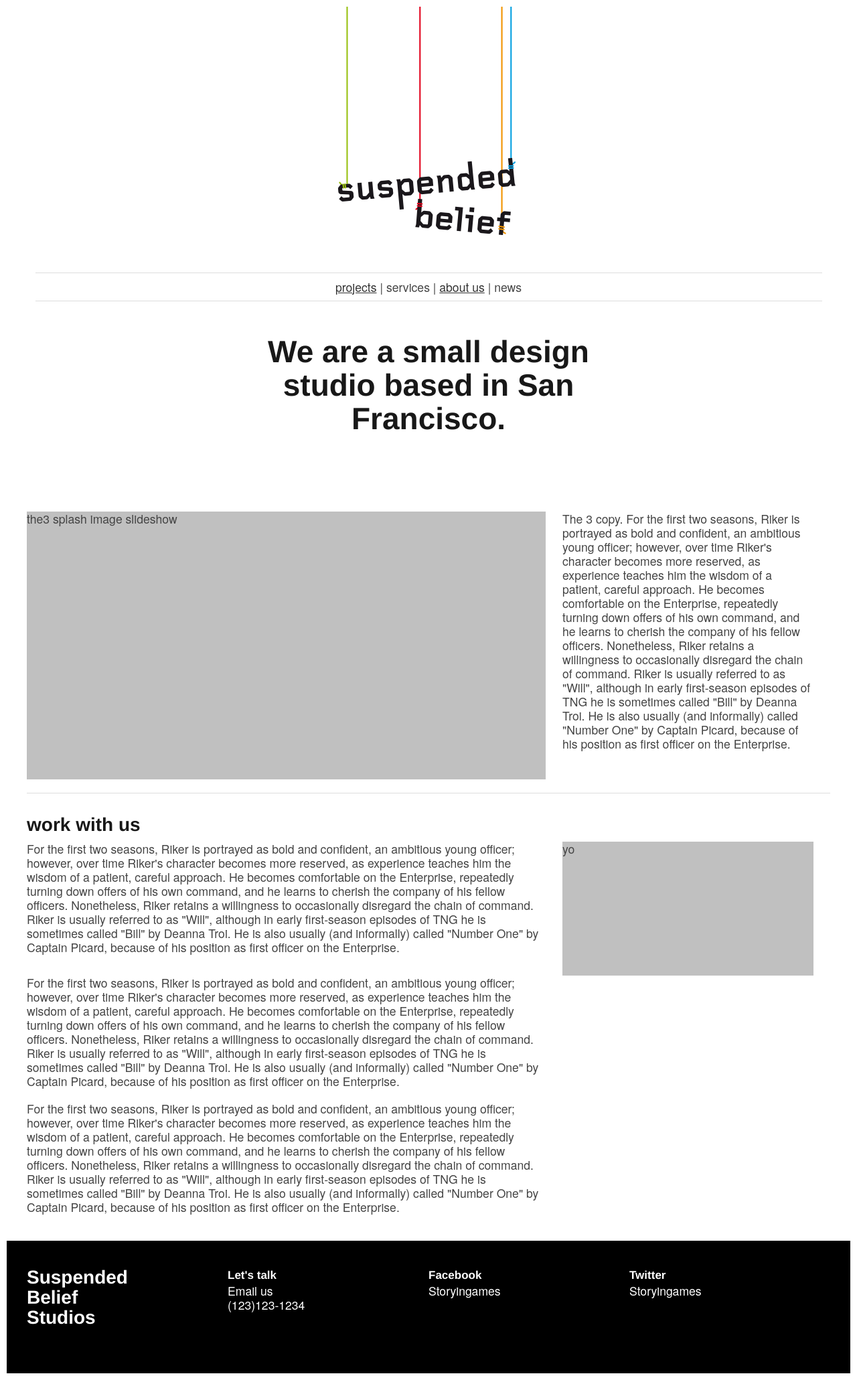
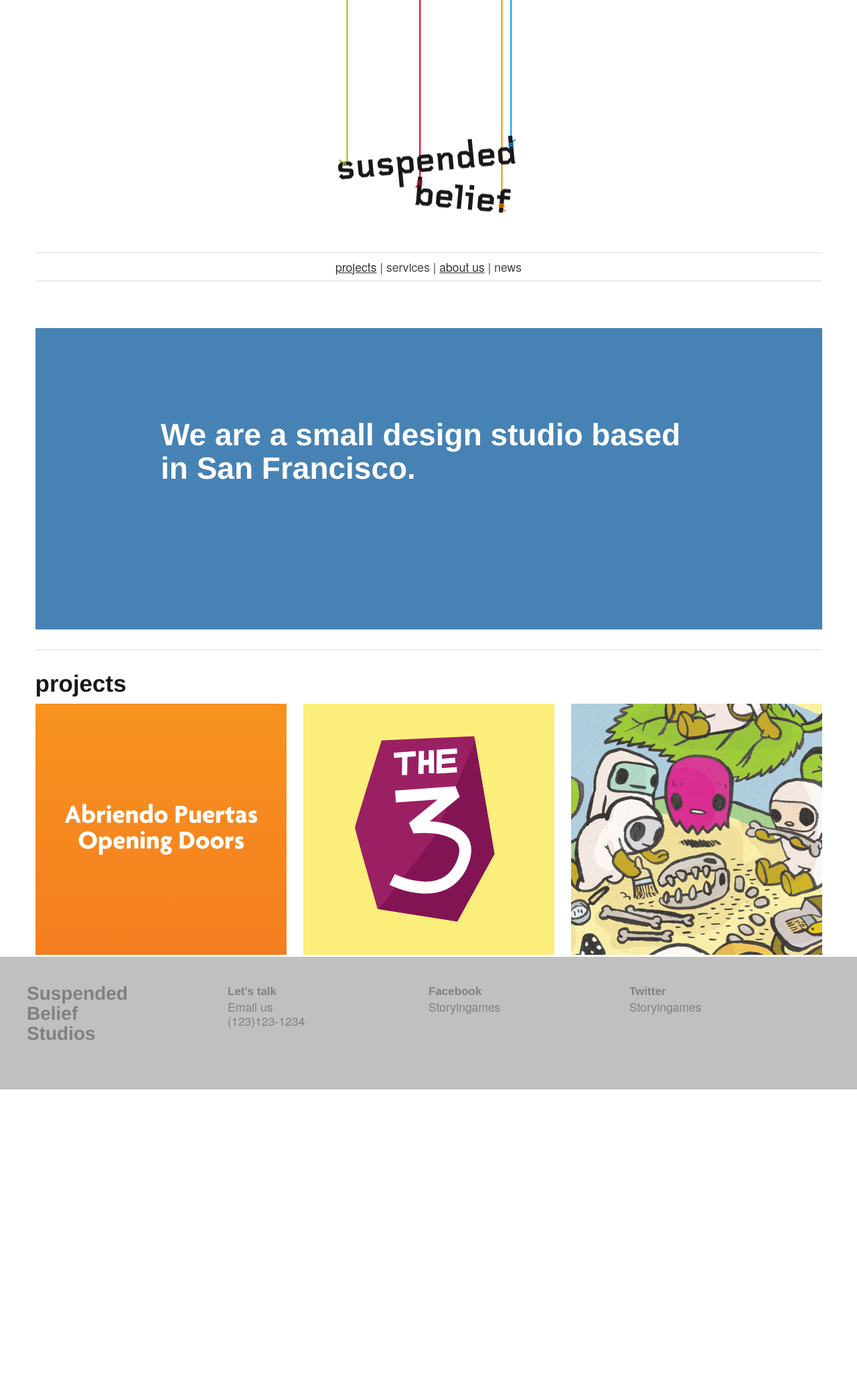
Before and after one commit to raystation/sb-studios, a PHP site: page / in a window 1280 px wide. Shown: the whole page at 67% size. After the commit the page ends 1627 px from the top, so only its background shows below. Run offline with PHP 8.4, Linux system fonts and the light colour scheme.

Commit message:
added in some thumbnails for products

```diff
--- a/css/style.css
+++ b/css/style.css
@@ -1,3 +1,13 @@
+* {
+  -webkit-box-sizing: border-box;
+  -moz-box-sizing: border-box;
+  box-sizing: border-box; }
+
+body, html {
+	padding: 0;
+	margin: 0;
+}
+
 .title {
 	font-family: "Helvetica", Arial, sans-serif;
 }
@@ -41,8 +51,8 @@ div.header {
 }
 
 .footer {
-	background: black;
-	color: white;
+	background: silver;
+	color: gray;
 }
 
 .add-padding {
@@ -64,3 +74,29 @@ div.header {
 	z-index: 20;
 	background: silver;
 }
+
+.blurb {
+	height: 450px;
+	background-color: steelblue;
+	padding: 20px;
+}
+
+.blurb h1 {
+	max-width: 800px;
+	margin: 0 auto;
+	margin-top: 10%;
+	color: white;
+}
+
+.logocontainer {
+	position: relative;
+	top: -20px;
+  z-index: 2000; }
+  .logocontainer img {
+    -webkit-animation: dangle 3s ease-in-out infinite;
+    -moz-animation: dangle 3s ease-in-out infinite;
+    animation: dangle 3s ease-in-out infinite; }
+
+@-webkit-keyframes dangle {
+  50% {
+    -webkit-transform: translate(0, -10px); } }
--- a/index.html
+++ b/index.html
@@ -40,23 +40,9 @@
 </head>
 <body>
 
-
-
-	<!-- Primary Page Layout
-	================================================== -->
-
-	<!--navBar-->
-<!--	<div class="navBar">
-		<div class="sixteen columns">
-			<p class="center">projects | <a href="#services">services</a> | <a href="us.html">about us</a> | news</p>
-
-		</div>
-	</div>
-	-->
-
 	<!--header-->
 	<div class="container add-bottom">
-		<div class="sixteen columns center">
+		<div class="sixteen columns center logocontainer">
 			<a href="index.html"><img src="img/sb_logo.png" class="scale-with-grid"/></a>
 			<hr class="half-bottom">
 			<p class="half-bottom"><a href="projects.html">projects</a> | services | <a href="us.html">about us</a> | news</p>
@@ -64,66 +50,23 @@
 		</div>
 	</div>
 
-	<div class="container" style="margin-bottom:100px;">
-		<div class="eight columns center offset-by-four">
+	<div class="container">
+		<div class="sixteen columns blurb add-bottom">
 			<h1>We are a small design studio based in San Francisco.</h1>
 		</div>
+		<div class="sixteen columns">
+			<hr>
+			<h2>projects</h2>
+		</div>
+		<div class="one-third column"><img class="scale-with-grid" src="img/ap-thumb.svg"></div>
+		<div class="one-third column"><img class="scale-with-grid" src="img/the3-thumb.svg"></div>
+		<div class="one-third column"><img class="scale-with-grid" src="img/indigi-thumb.jpg"></div>
 	</div>
 
-	<!--whats new-->
-	<div class="container add-bottom">
-		<div class="two-thirds column alpha">
-			<div class="testImage" id="tall">the3 splash image slideshow</div>
-		</div>
-		<div class="one-third column">
-			The 3 copy. For the first two seasons, Riker is portrayed as bold and confident, an ambitious young officer; however, over time Riker's character becomes more reserved, as experience teaches him the wisdom of a patient, careful approach. He becomes comfortable on the Enterprise, repeatedly turning down offers of his own command, and he learns to cherish the company of his fellow officers. Nonetheless, Riker retains a willingness to occasionally disregard the chain of command. Riker is usually referred to as "Will", although in early first-season episodes of TNG he is sometimes called "Bill" by Deanna Troi. He is also usually (and informally) called "Number One" by Captain Picard, because of his position as first officer on the Enterprise.
-		</div>
-	</div>
 
-<!--	<!--projects--*>
-	<div class="container add-bottom">
-		<h3>projects</h3>
 
-		<div class="one-third column alpha">
-			<div class="testImage" id="short">PIC</div>
-			<p>Indiginauts</p>
-		</div>
-
-		<div class="one-third column">
-			<div class="testImage" id="short">PIC</div>
-			<p>The 3</p>
-		</div>
-
-		<div class="one-third column">
-			<div class="testImage" id="short">PIC</div>
-			<p>Color Runner</p>
-		</div>
-	</div>-->
-
-	<!--about us-->
-	<div class="container add-bottom">
-		<a id="services">
-		<hr>
-		</a>
-
-		<h3>work with us</h3>
-
-		<div class="two-thirds column alpha">
-			<p>For the first two seasons, Riker is portrayed as bold and confident, an ambitious young officer; however, over time Riker's character becomes more reserved, as experience teaches him the wisdom of a patient, careful approach. He becomes comfortable on the Enterprise, repeatedly turning down offers of his own command, and he learns to cherish the company of his fellow officers. Nonetheless, Riker retains a willingness to occasionally disregard the chain of command. Riker is usually referred to as "Will", although in early first-season episodes of TNG he is sometimes called "Bill" by Deanna Troi. He is also usually (and informally) called "Number One" by Captain Picard, because of his position as first officer on the Enterprise.
-			</p>
-		</div>
-		<div class="one-third column">
-			<div class="testImage" id="short">yo</div>
-		</div>
-		<div class="two-thirds column alpha">
-			<p>For the first two seasons, Riker is portrayed as bold and confident, an ambitious young officer; however, over time Riker's character becomes more reserved, as experience teaches him the wisdom of a patient, careful approach. He becomes comfortable on the Enterprise, repeatedly turning down offers of his own command, and he learns to cherish the company of his fellow officers. Nonetheless, Riker retains a willingness to occasionally disregard the chain of command. Riker is usually referred to as "Will", although in early first-season episodes of TNG he is sometimes called "Bill" by Deanna Troi. He is also usually (and informally) called "Number One" by Captain Picard, because of his position as first officer on the Enterprise.
-			</p>
-		</div>
-		<div class="two-thirds column alpha">
-			<p>For the first two seasons, Riker is portrayed as bold and confident, an ambitious young officer; however, over time Riker's character becomes more reserved, as experience teaches him the wisdom of a patient, careful approach. He becomes comfortable on the Enterprise, repeatedly turning down offers of his own command, and he learns to cherish the company of his fellow officers. Nonetheless, Riker retains a willingness to occasionally disregard the chain of command. Riker is usually referred to as "Will", although in early first-season episodes of TNG he is sometimes called "Bill" by Deanna Troi. He is also usually (and informally) called "Number One" by Captain Picard, because of his position as first officer on the Enterprise.
-			</p>
-		</div>
-	</div>
+	<!-- FOOTER
+	====================================== -->
 
 	<div class="full footer">
 		<div class="container add-padding">
```
Also changed, not shown: img/ap-thumb.jpg (added), img/ap-thumb.svg (added), img/indigi-thumb.jpg (added), img/the3-thumb.svg (added), img/the3_thumb.svg (added).
